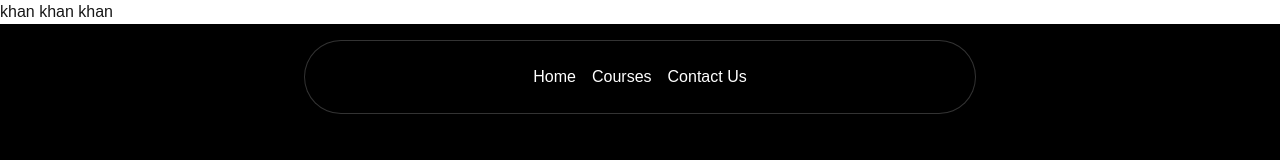
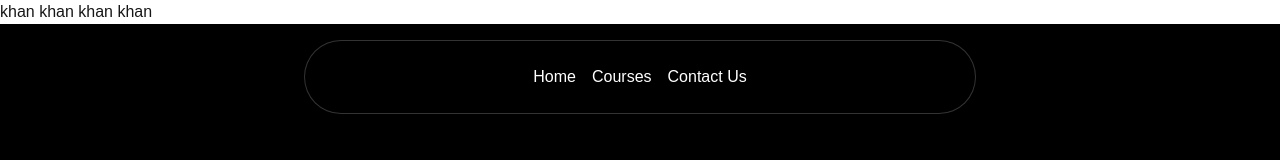
Before and after one commit to mak0551/chat-web-app, a Next.js app: page /afroz/khan in a window 1280 px wide. Shown: the top 160 px of the page. Built offline with nearby package versions, Linux system fonts and the light colour scheme.

Commit message:
Update page.tsx

```diff
--- a/src/app/afroz/khan/page.tsx
+++ b/src/app/afroz/khan/page.tsx
@@ -3,7 +3,7 @@ import React from 'react'
 export default function page() {
   return (
     <div className='bg-white'>
-      khan khan khan
+      khan khan khan khan
     </div>
   )
 }
```
